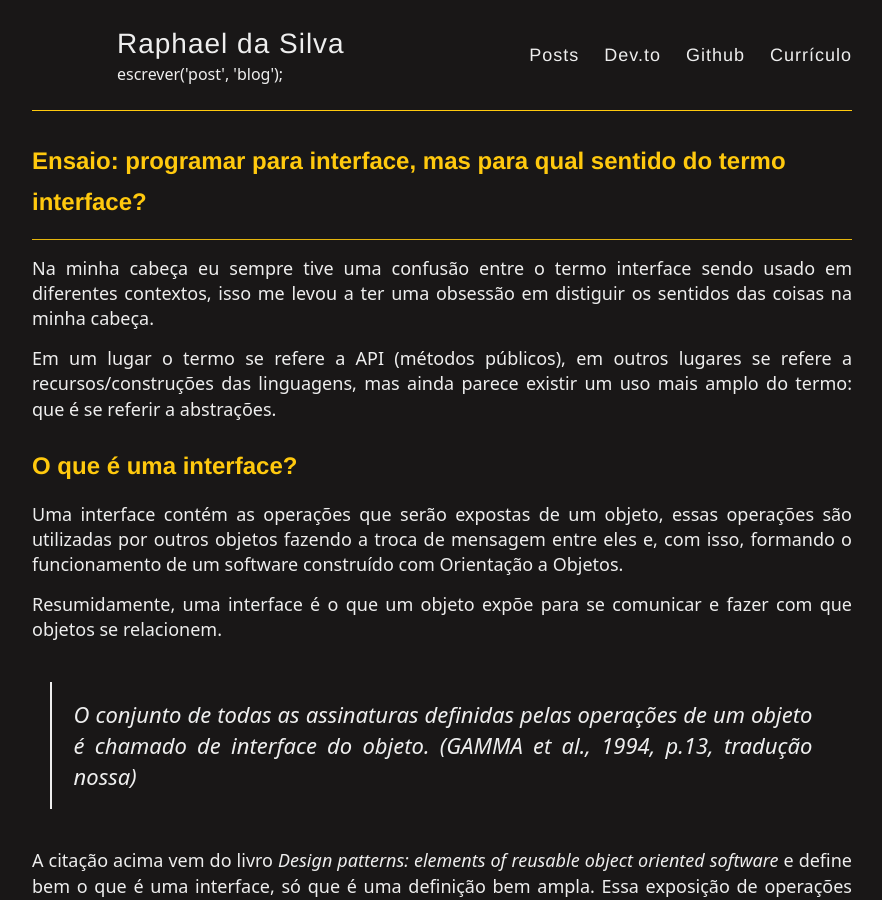
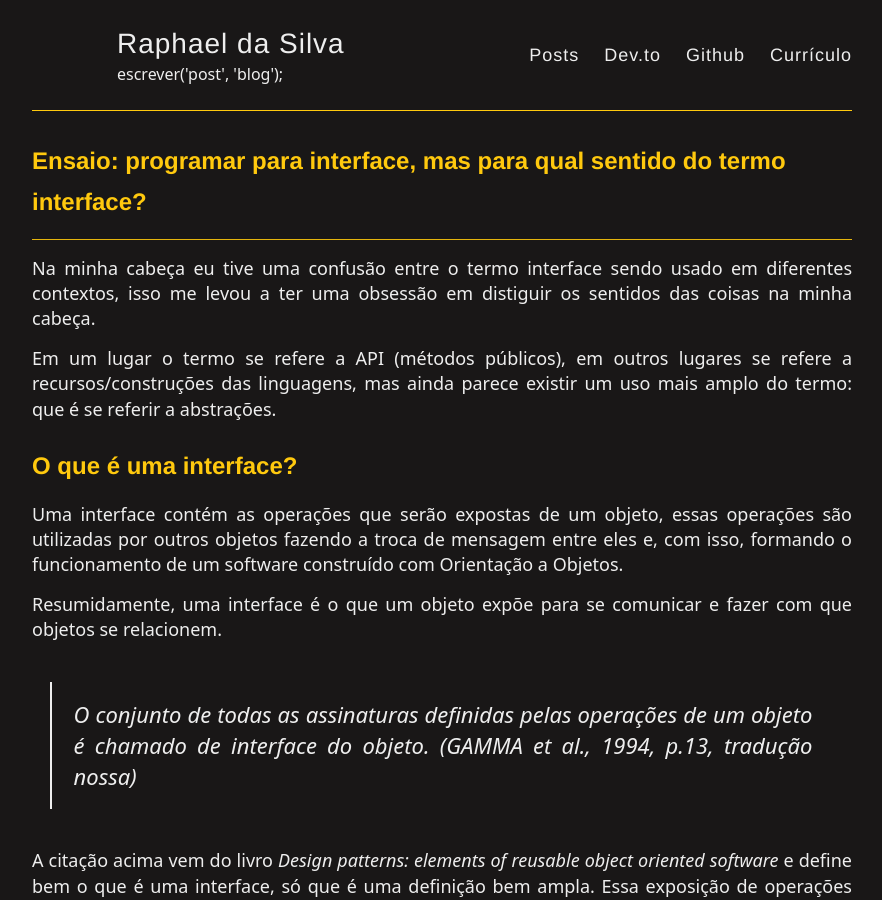
Before and after one commit to raphael-da-silva/raphael-da-silva.github.io, a Jekyll site: the page built from _posts/2021-06-17-programar-para-interfaces.md, in a window 1280 px wide and 900 px high. Shown: the whole window, without its empty margins (198-1080 px from the left). Built offline with Jekyll 4.4.1, drawn with Linux system fonts in a browser that asks for light colours; nearby versions of some CDN libraries.

Commit message:
Correções

```diff
--- a/_posts/2021-06-17-programar-para-interfaces.md
+++ b/_posts/2021-06-17-programar-para-interfaces.md
@@ -3,7 +3,7 @@ layout: post
 title: "Ensaio: programar para interface, mas para qual sentido do termo interface?"
 ---
 
-Na minha cabeça eu sempre tive uma confusão entre o termo interface sendo usado em diferentes contextos, isso me levou a ter uma obsessão em distiguir os sentidos das coisas na minha cabeça.
+Na minha cabeça eu tive uma confusão entre o termo interface sendo usado em diferentes contextos, isso me levou a ter uma obsessão em distiguir os sentidos das coisas na minha cabeça.
 
 Em um lugar o termo se refere a API (métodos públicos), em outros lugares se refere a recursos/construções das linguagens, mas ainda parece existir um uso mais amplo do termo: que é se referir a abstrações.
 
```
Also changed, not shown: _posts/2021-06-17-way-aprendizado.md (+4 -2 lines).
